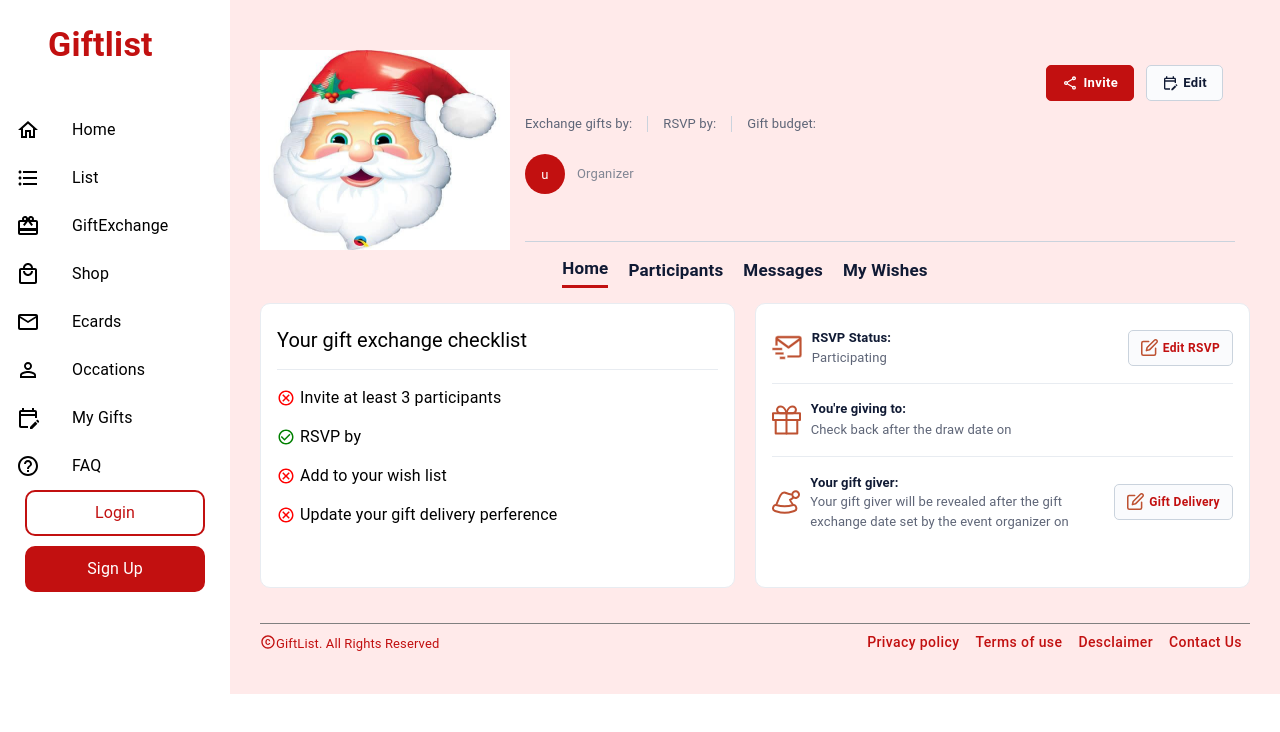
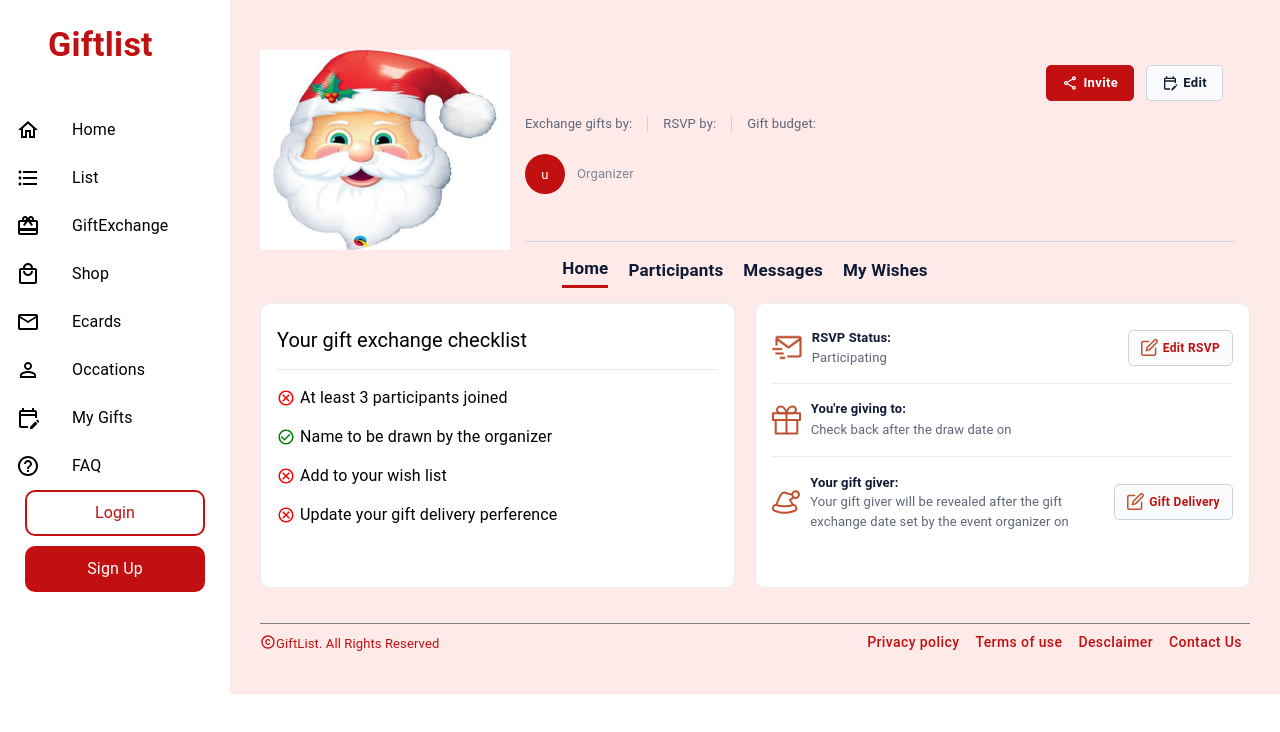
Before and after one commit to FatimaMary/giftlist, a React (Create React App) app in the folder client/: page /eventview in a window 1280 px wide. Shown: the top 732 px of the page. Built offline with nearby package versions, Linux system fonts and the light colour scheme; no server answers; the HTML template or start-up script is replaced by a standard one.

Commit message:
Update index.jsx

```diff
--- a/client/src/scenes/eventview/index.jsx
+++ b/client/src/scenes/eventview/index.jsx
@@ -443,7 +443,7 @@ function EventView() {
                                 }}
                             />
                         }
-                        Invite at least 3 participants
+                        At least 3 participants joined
                     </Typography>
                     <Typography
                         sx={{
@@ -461,7 +461,7 @@ function EventView() {
                                 height: '18px',
                             }}
                         />
-                        RSVP by {eventDetails.rsvpDate}
+                        Name to be drawn by the organizer
                     </Typography>
                     <Typography
                         sx={{
```
